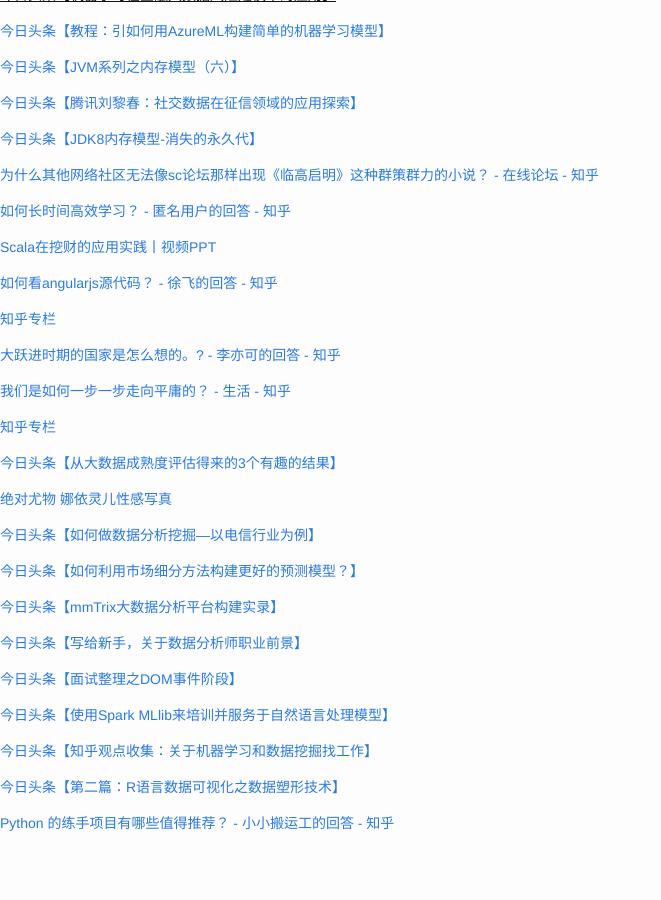
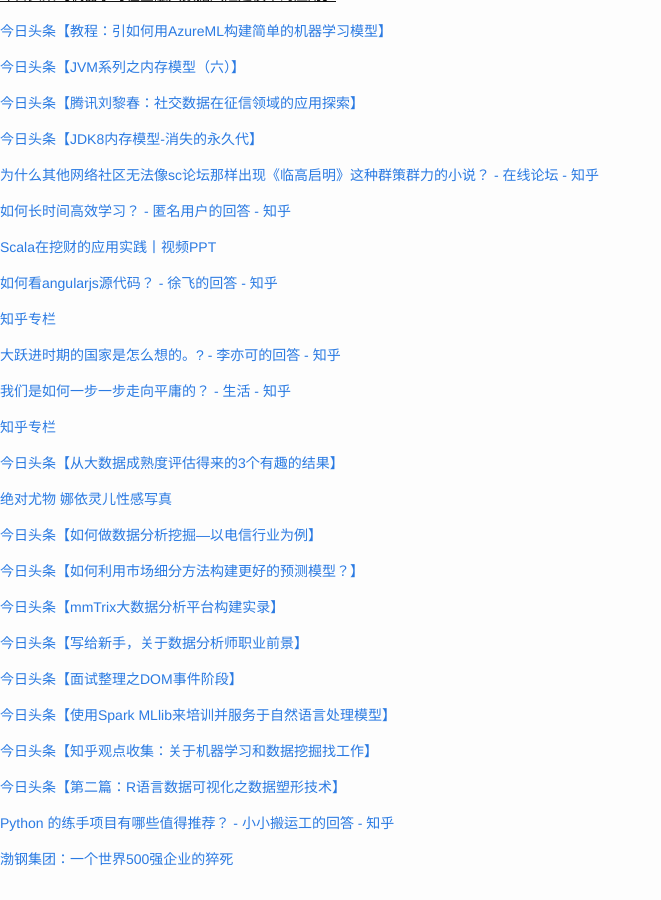
Before and after one commit to cnwarden/cnwarden.github.io, a Jekyll site: the page built from fav/index.md, in a window 1280 px wide and 900 px high, scrolled down 7218 px. Shown: the whole window, without its empty margins (0-661 px from the left). Built offline with Jekyll 4.4.1, drawn with Linux system fonts in a browser that asks for light colours; emoji names are drawn with the system emoji font; before the commit the page ends 8082 px from its top, so only the background shows below that.

Commit message:
auto commit

```diff
--- a/fav/index.md
+++ b/fav/index.md
@@ -446,3 +446,5 @@ title:  fav
 [今日头条【第二篇：R语言数据可视化之数据塑形技术】](http://toutiao.com/group/6267437508101062913/?iid=3946525414&app=news_article&tt_from=android_share&utm_source=email&utm_medium=toutiao_android&utm_campaign=client_share)
 
 [Python 的练手项目有哪些值得推荐？ - 小小搬运工的回答 - 知乎](http://www.zhihu.com/question/29372574/answer/88624507)
+
+[渤钢集团：一个世界500强企业的猝死](http://mp.weixin.qq.com/s?__biz=MjM5NzAwMzU0MA==&mid=1264571410&idx=1&sn=c37107986309305c471e576ff396b869&scene=0#wechat_redirect)
```
